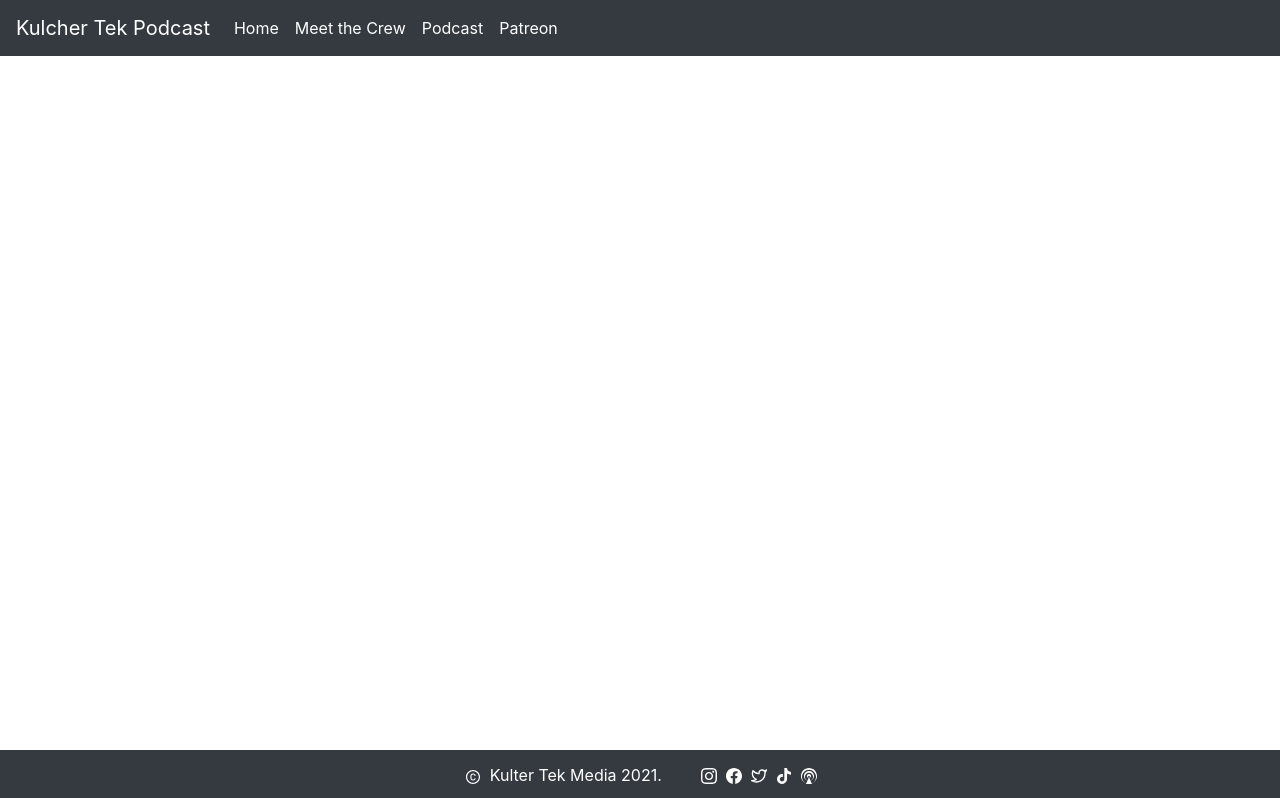
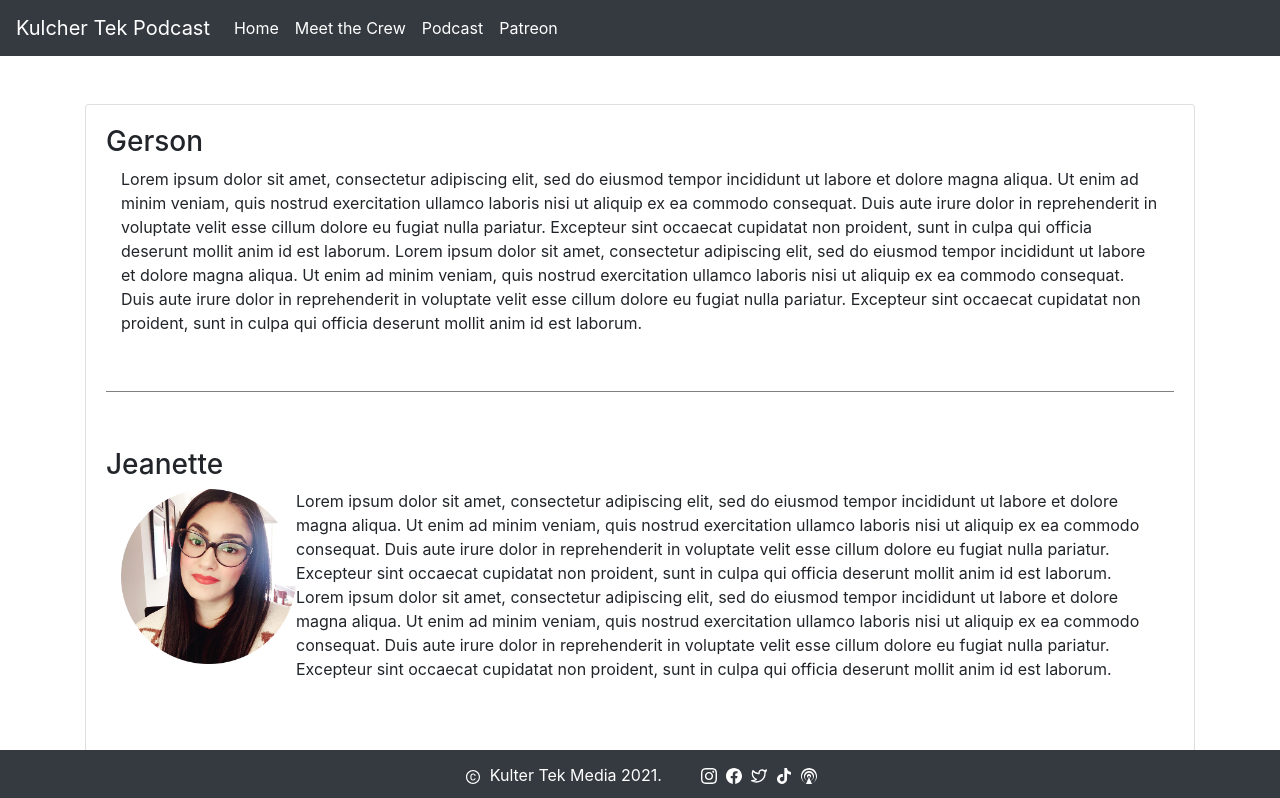
Before and after one commit to jeanhern81/kulcher-tek, a React (Create React App) app: page /kulcher-tek/crew in a window 1280 px wide. Shown: the top 798 px of the page. Built offline with nearby package versions, Linux system fonts and the light colour scheme.

Commit message:
cleaned up code

```diff
--- a/src/App.js
+++ b/src/App.js
@@ -13,12 +13,13 @@ function App() {
 
     <div className='App'>
 
-<BrowserRouter basename={process.env.PUBLIC_URL, process.env.SRC_URL}>
+<BrowserRouter basename={process.env.PUBLIC_URL }>
 <Nav />
     <Switch>
       <Route exact path='/' component={Home} />
       <Route exact path='/kulcher-tek' component={Home} />
       <Route exact path='/crew' component={Crew} />
+      <Route expact path='/kulcher-tek/crew' component={Crew} />
 
 
     </Switch>
--- a/src/components/CrewBody.js
+++ b/src/components/CrewBody.js
@@ -1,7 +1,6 @@
 import React from "react";
 
 import Col from 'react-bootstrap/Col';
-import Image from 'react-bootstrap/Image'
 import Container from 'react-bootstrap/Container';
 import { Card } from "react-bootstrap";
 
--- a/src/components/Nav.js
+++ b/src/components/Nav.js
@@ -5,9 +5,7 @@ import {
 
 import Navbar from 'react-bootstrap/Navbar';
 import Nav from 'react-bootstrap/Nav';
-import Form from 'react-bootstrap/Form';
-import FormControl from 'react-bootstrap/FormControl';
-import Button from 'react-bootstrap/Button';
+
 
 
 
```
